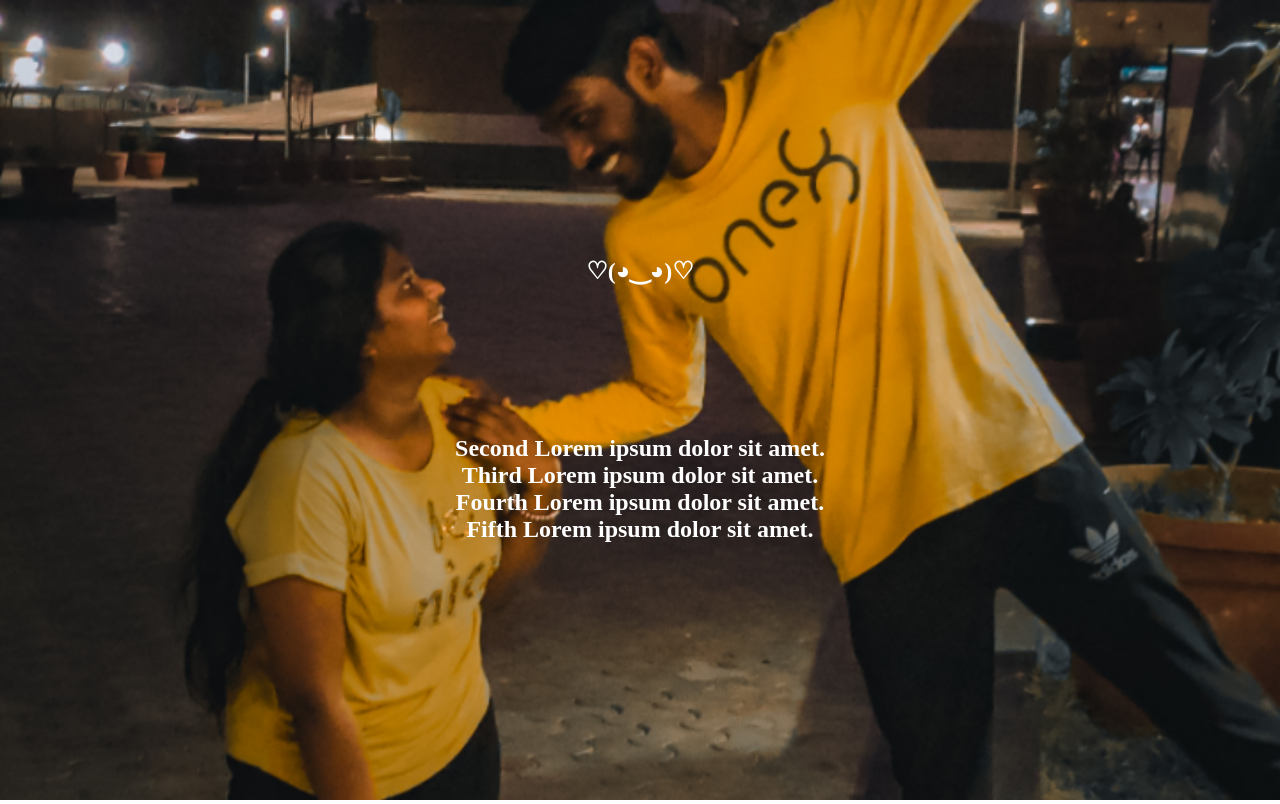
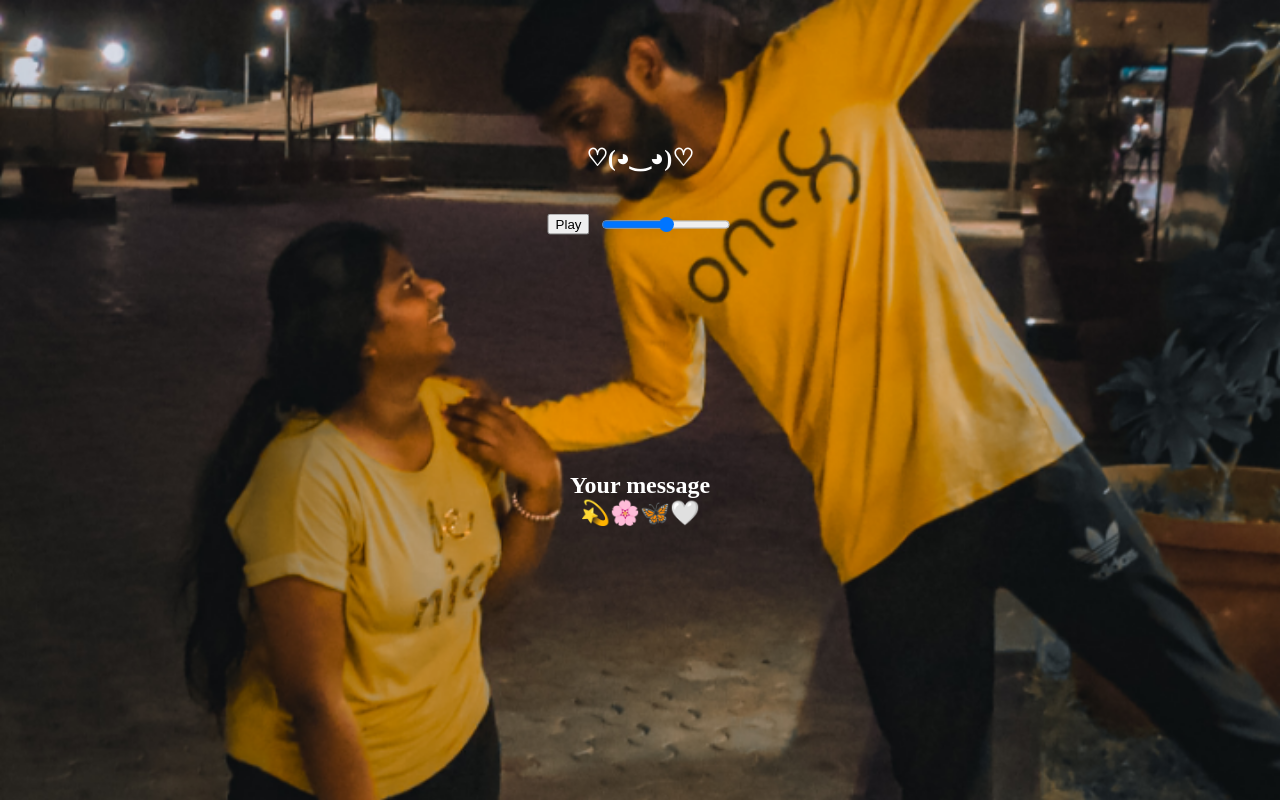
Before and after one commit to aruntutter/anniversary-tamil-quote, a plain HTML site: page index.html in a window 1280 px wide. Drawn offline with Linux system fonts and the light colour scheme.

Commit message:
audio file and UI updated

```diff
--- a/index.html
+++ b/index.html
@@ -11,21 +11,24 @@
 <body>
   <div class="container">
     <img src="./images/our-pic.png" alt="Image" id="backgroundImage">
+
     <div class="quote-container">
       <div class="quote" id="quote1">♡(◕‿◕)♡</div>
-      <div class="quote" id="quote2">Second Lorem ipsum dolor sit amet.</div>
-      <div class="quote" id="quote3">Third Lorem ipsum dolor sit amet.</div>
-      <div class="quote" id="quote4">Fourth Lorem ipsum dolor sit amet.</div>
-      <div class="quote" id="quote5">Fifth Lorem ipsum dolor sit amet.</div>
+      <!-- Play button and audio control bar -->
+      <div class="audio-controls">
+        <button id="playButton">Play</button>
+        <input type="range" id="volumeControl" min="0" max="1" step="0.01" value="0.5">
+      </div>
+      <!-- Single message -->
+      <div class="quote" id="quote2">Your message<br>💫🌸🦋🤍</div>
     </div>
-  </div>
 
-  <audio id="backgroundMusic" autoplay loop>
-    <source src="./audio/Chillena-Trimmed.mp3" type="audio/mp3">
-    Your browser does not support the audio element.
-  </audio>
+    <audio id="backgroundMusic" loop>
+      <source src="./audio/Chillena-bg.mp3" type="audio/mp3">
+      Your browser does not support the audio element.
+    </audio>
 
-  <script src="./script.js"></script>
+    <script src="./script.js"></script>
 </body>
 
 </html>
--- a/script.js
+++ b/script.js
@@ -1,34 +1,21 @@
 document.addEventListener("DOMContentLoaded", function () {
-  const quotes = document.querySelectorAll(".quote");
-  const totalQuotes = quotes.length;
+  const audio = document.getElementById("backgroundMusic");
+  const playButton = document.getElementById("playButton");
+  const volumeControl = document.getElementById("volumeControl");
 
-  function animateQuote(index, direction) {
-    const quote = quotes[index];
-    const startPosition = direction === "right" ? "100%" : "-100%";
-    const endPosition = "0";
-
-    quote.style.opacity = "0";
-    quote.style.transform = `translateX(${startPosition})`;
-    quote.style.transition = "opacity 1s, transform 1s";
-
-    // Triggering a reflow to restart the transition
-    void quote.offsetWidth;
-
-    setTimeout(() => {
-      quote.style.opacity = "1";
-      quote.style.transform = `translateX(${endPosition})`;
-    }, index * 700); // Delay each quote by 2 seconds
-  }
-
-  // Initially hide all quotes
-  quotes.forEach((quote) => {
-    quote.style.opacity = "0";
+  // Play audio on play button click
+  playButton.addEventListener("click", function () {
+    if (audio.paused) {
+      audio.play();
+      playButton.textContent = "Pause";
+    } else {
+      audio.pause();
+      playButton.textContent = "Play";
+    }
   });
 
-  // Animation sequence
-  animateQuote(0, "right"); // quote1 from the right
-  animateQuote(1, "left"); // quote2 from the left
-  animateQuote(2, "right"); // quote3 from the right
-  animateQuote(3, "left"); // quote4 from the left
-  animateQuote(4, "right"); // quote5 from the right
+  // Adjust volume on volume control change
+  volumeControl.addEventListener("input", function () {
+    audio.volume = volumeControl.value;
+  });
 });
--- a/style.css
+++ b/style.css
@@ -6,9 +6,7 @@ body {
 .container {
   position: relative;
   width: 100%;
-  /* Set to 100% for responsiveness */
   height: 100vh;
-  /* Set to 100vh for full viewport height */
 }
 
 #backgroundImage {
@@ -34,8 +32,24 @@ body {
 }
 
 #quote1 {
-  margin-bottom: 150px;
-  /* Adjust the margin as needed */
+  margin-bottom: 300px;
+}
+
+#quote2 {
+  margin-bottom: 130px;
+}
+
+.audio-controls {
+  position: absolute;
+  top: 70px;
+  left: 50%;
+  transform: translateX(-50%);
+  display: flex;
+  align-items: center;
+}
+
+button {
+  margin-right: 10px;
 }
 
 @keyframes fadeIn {
```
Also changed, not shown: 2 other files.
